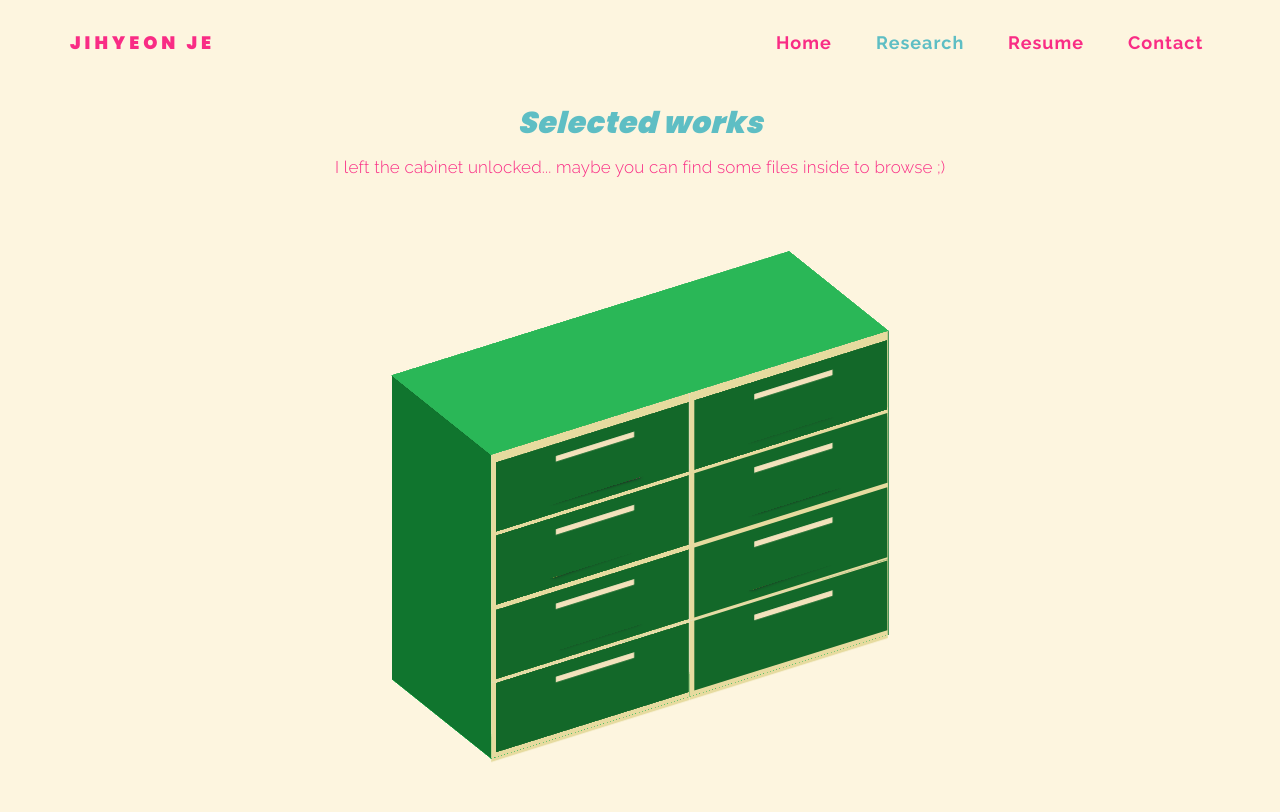
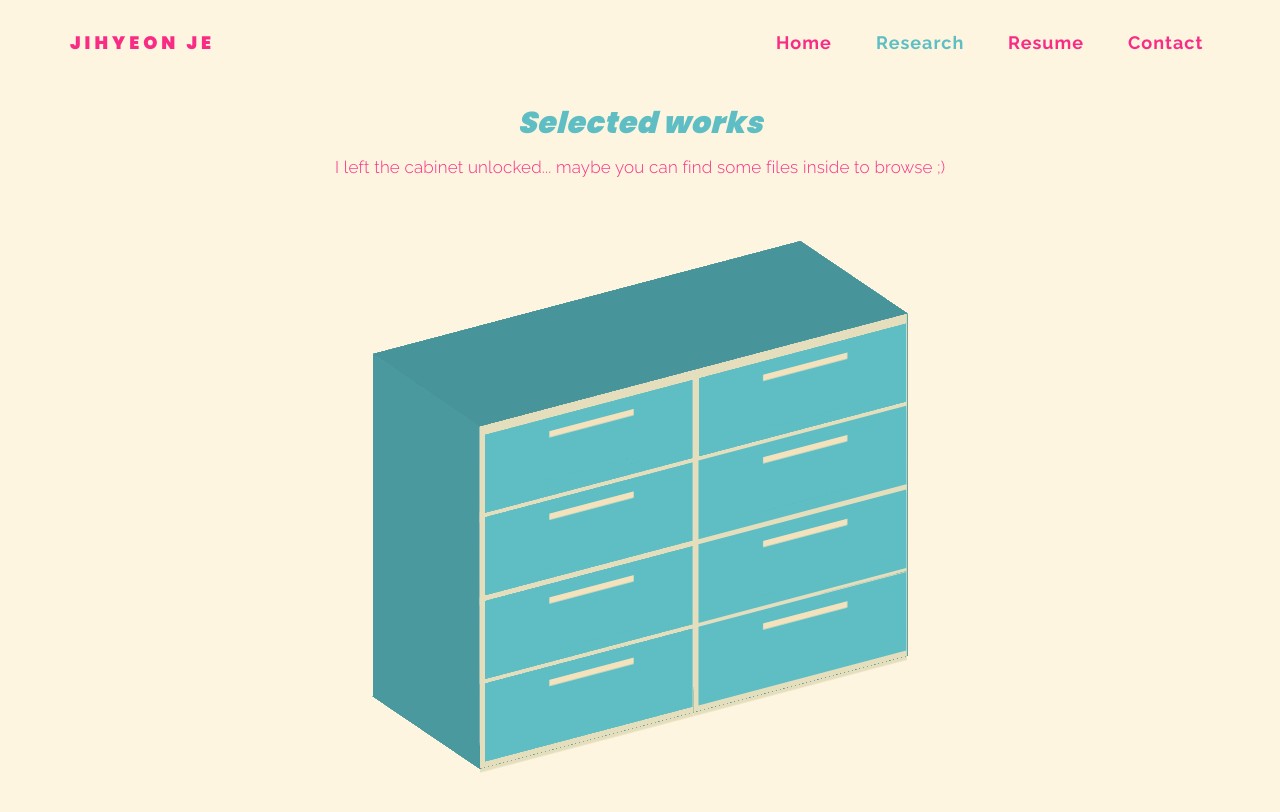
Before and after one commit to rpraka/JihyeonJe.com, a Jekyll site: the page about.html, which Jekyll copies as it is, in a window 1280 px wide. Shown: the top 812 px of the page. Built offline with Jekyll 4.4.1, drawn with Linux system fonts in a browser that asks for light colours.

Commit message:
Add files via upload

```diff
--- a/about.html
+++ b/about.html
@@ -114,10 +114,10 @@ http://www.tooplate.com/view/2085-neuron
         --drawer-two: #e6e6e67d;
         --drawer-three: #dddcdc;
         --drawer-four: #e6e6e6;
-        --unit-one: #e6db9f;
-        --unit-two: #2ab757;
-        --unit-three: #10752e;
-        --unit-four: #136829;
+        --unit-one: #e4debc;
+        --unit-two: #47949a;
+        --unit-three: #49999f;
+        --unit-four: #5EBEC4;
         --transition: 0.2s;
       }
 
@@ -127,7 +127,7 @@ http://www.tooplate.com/view/2085-neuron
       }
       .chest {
         height: calc(var(--height) * 1vmin);
-        transform: scale(1.3) translate3d(0, 0, 50vmin) rotateX(-30deg) rotateY(32deg);
+        transform: scale(1.4) translate3d(0, 0, 50vmin) rotateX(-25deg) rotateY(32deg);
         width: calc(var(--width) * 1vmin);
         display: flex;
         justify-content: center;
@@ -383,52 +383,52 @@ http://www.tooplate.com/view/2085-neuron
         font-family: sans-serif;
       }
       .drawer__panel--obj {
-        box-shadow: 0 0 3px rgb(28, 28, 28);
+        box-shadow: 0 0 1px rgb(28, 28, 28);
         height: calc(var(--depth) * 0.8vmin);
         width: calc(var(--depth) * 0.5vmin);
         background: #f2db59b8;
-        bottom: 10%;
+        bottom: 20%;
         left: 50%;
         transform-origin: 50% 100%;
         transform: translate(-50%, 0) rotateX(70deg);
       }
 
       .drawer__panel--obj:hover {
-        box-shadow: 0 0 4px rgb(28, 28, 28);
+        box-shadow: 0 0 1px rgb(28, 28, 28);
         transform-origin: 50% 100%;
         transform: scale(1.02) translate(-50%, 0) rotateX(45deg);
         margin-top: -10px;
       }
 
       .drawer__panel--obj2 {
-        box-shadow: 0 0 3px rgb(28, 28, 28);
+        box-shadow: 0 0 1px rgb(28, 28, 28);
         height: calc(var(--depth) * 0.8vmin);
         width: calc(var(--depth) * 0.5vmin);
         background: #f92c85c5;
         bottom: 10%;
         left: 50%;
         transform-origin: 50% 100%;
-        transform: translate(-40%, 0) rotateX(70deg) rotateZ(2deg);
+        transform: translate(-40%, 0) rotateX(70deg) rotateZ(1deg);
       }
       .drawer__panel--obj3 {
-        box-shadow: 0 0 3px rgb(28, 28, 28);
+        box-shadow: 0 0 1px rgb(28, 28, 28);
         height: calc(var(--depth) * 0.8vmin);
         width: calc(var(--depth) * 0.5vmin);
         background: #f2d73eb2;
         bottom: 10%;
         left: 50%;
         transform-origin: 50% 100%;
-        transform: translate(-50%, 0) rotateX(70deg) rotateZ(-2deg);
+        transform: translate(-50%, 0) rotateX(70deg) rotateZ(-1deg);
       }
 
       .drawer__panel--obj3:hover {
-        box-shadow: 0 0 4px rgb(28, 28, 28);
+        box-shadow: 0 0 1px rgb(28, 28, 28);
         transform-origin: 50% 100%;
         transform: scale(1.02) translate(-50%, 0) rotateX(45deg);
         margin-top: -10px;
       }
       .drawer__panel--obj4 {
-        box-shadow: 0 0 4px rgb(28, 28, 28);
+        box-shadow: 0 0 1px rgb(28, 28, 28);
         height: calc(var(--depth) * 0.8vmin);
         width: calc(var(--depth) * 0.5vmin);
         background: #79a1cec0;
@@ -438,13 +438,13 @@ http://www.tooplate.com/view/2085-neuron
         transform: translate(-50%, 0) rotateX(70deg) ;
       }
       .drawer__panel--obj4:hover {
-        box-shadow: 0 0 4px rgb(28, 28, 28);
+        box-shadow: 0 0 1px rgb(28, 28, 28);
         transform-origin: 50% 100%;
         transform: scale(1.02) translate(-50%, 0) rotateX(45deg);
         margin-top: -10px;
       }
       .drawer__panel--obj5 {
-        box-shadow: 0 0 3px rgb(28, 28, 28);
+        box-shadow: 0 0 1px rgb(28, 28, 28);
         height: calc(var(--depth) * 0.8vmin);
         width: calc(var(--depth) * 0.5vmin);
         background: #f92c85cf;
@@ -454,13 +454,13 @@ http://www.tooplate.com/view/2085-neuron
         transform: translate(-40%, 0) rotateX(70deg) ;
       }
       .drawer__panel--obj5:hover {
-        box-shadow: 0 0 4px rgb(28, 28, 28);
+        box-shadow: 0 0 1px rgb(28, 28, 28);
         transform-origin: 50% 100%;
         transform: scale(1.02) translate(-50%, 0) rotateX(45deg);
         margin-top: -10px;
       }
       .drawer__panel--obj6 {
-        box-shadow: 0 0 3px rgb(28, 28, 28);
+        box-shadow: 0 0 1px rgb(28, 28, 28);
         height: calc(var(--depth) * 0.8vmin);
         width: calc(var(--depth) * 0.5vmin);
         background: #79a1cec3;
```
